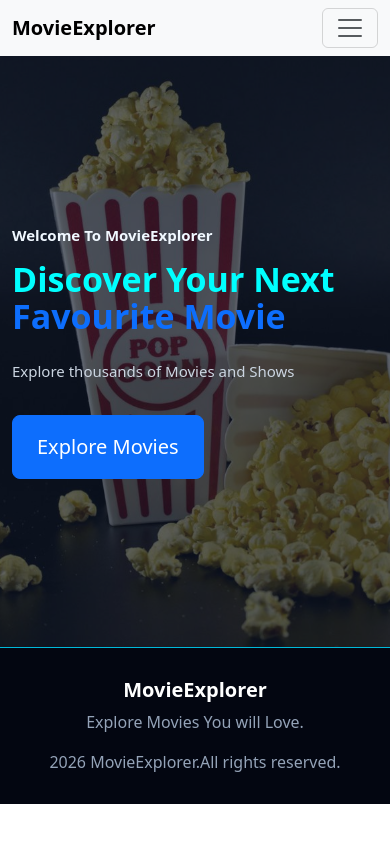
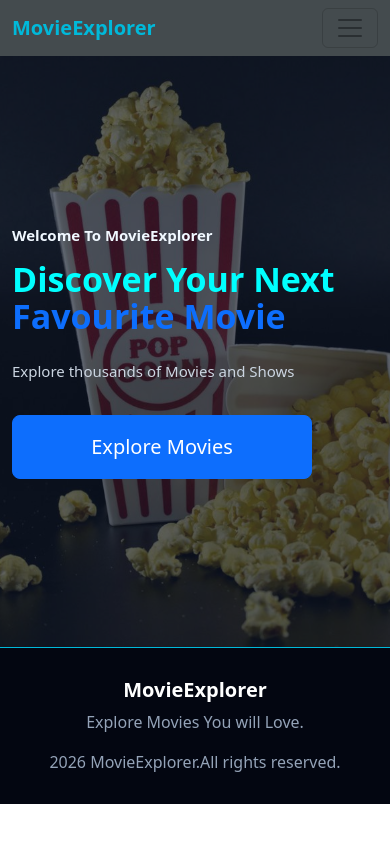
Before and after one commit to rihankabir/movie-explorer, a React (Vite) app: page / in a window 390 px wide. Built offline with nearby package versions, Linux system fonts and the light colour scheme.

Commit message:
fixed the hero button responsiveness in mobile device screen

```diff
--- a/src/components/Hero.jsx
+++ b/src/components/Hero.jsx
@@ -12,7 +12,7 @@ return(
 </p>
 <h1 className="hero-title">Discover Your Next <span>Favourite Movie</span></h1>
 <p className="hero-desc">Explore thousands of Movies and Shows</p>
-<Link to="/Movies" className="btn btn-primary btn-lg px-4 py-3">Explore Movies</Link>
+<Link to="/Movies" className="btn btn-primary btn-lg px-4 py-3 hero-button">Explore Movies</Link>
 
 
         </div>
--- a/src/components/Navbar.jsx
+++ b/src/components/Navbar.jsx
@@ -2,9 +2,9 @@ import { Link } from "react-router-dom";
 function Navbar(){
 
     return(
-      <nav className="navbar navbar-expand-lg bg-body-tertiary">
-  <div className="container-fluid">
-    <Link className="navbar-brand fw-bold" to="/">MovieExplorer</Link>
+      <nav className="navbar navbar-expand-lg">
+  <div className="container">
+    <Link className="navbar-brand fw-bold logo" to="/">MovieExplorer</Link>
     <button className="navbar-toggler" type="button" data-bs-toggle="collapse" data-bs-target="#navbarNavAltMarkup" aria-controls="navbarNavAltMarkup" aria-expanded="false" aria-label="Toggle navigation">
       <span className="navbar-toggler-icon"></span>
     </button>
--- a/src/index.css
+++ b/src/index.css
@@ -8,6 +8,21 @@ a{
 }
 button{
   cursor: pointer;
+}
+.logo{
+  color: #00b9da;
+}
+.logo:hover{
+  color: #00b9da;
+}
+.navbar{
+  background-color: #444b4e;
+}
+.nav-link{
+  color: #cbd5e1;
+}
+.nav-link:hover{
+  color: #0d6efd;
 }
 .Hero-section{
   min-height: 75vh;
@@ -49,6 +64,9 @@ button{
   font-size: 17px;
   line-height: 1.7;
   margin-bottom: 30px;
+}
+.hero-button{
+  display: inline-block;
 }
 .footer-section{
   background-color: #030611;
@@ -222,4 +240,9 @@ object-fit: cover;
   .hero-desc{
     font-size: 15px;
   }
+  .hero-button{
+    width: 100%;
+    max-width: 300px;
+    text-align: center;
+  }
 }
```
